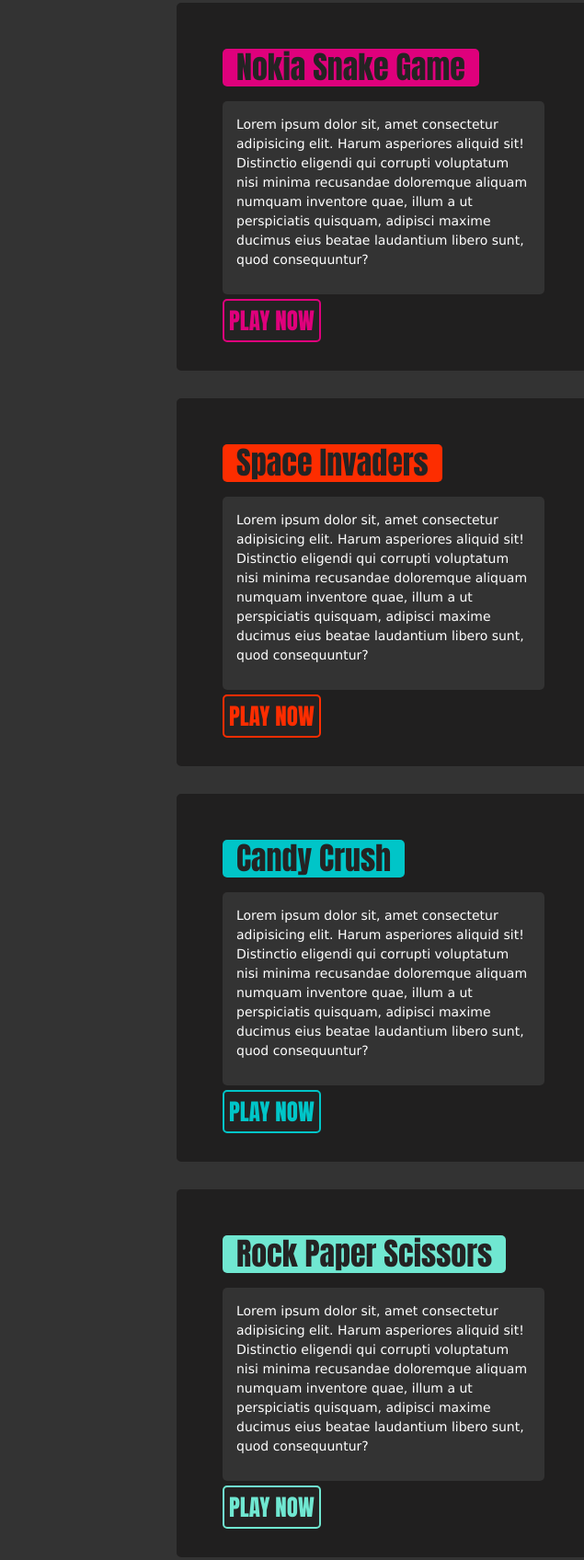
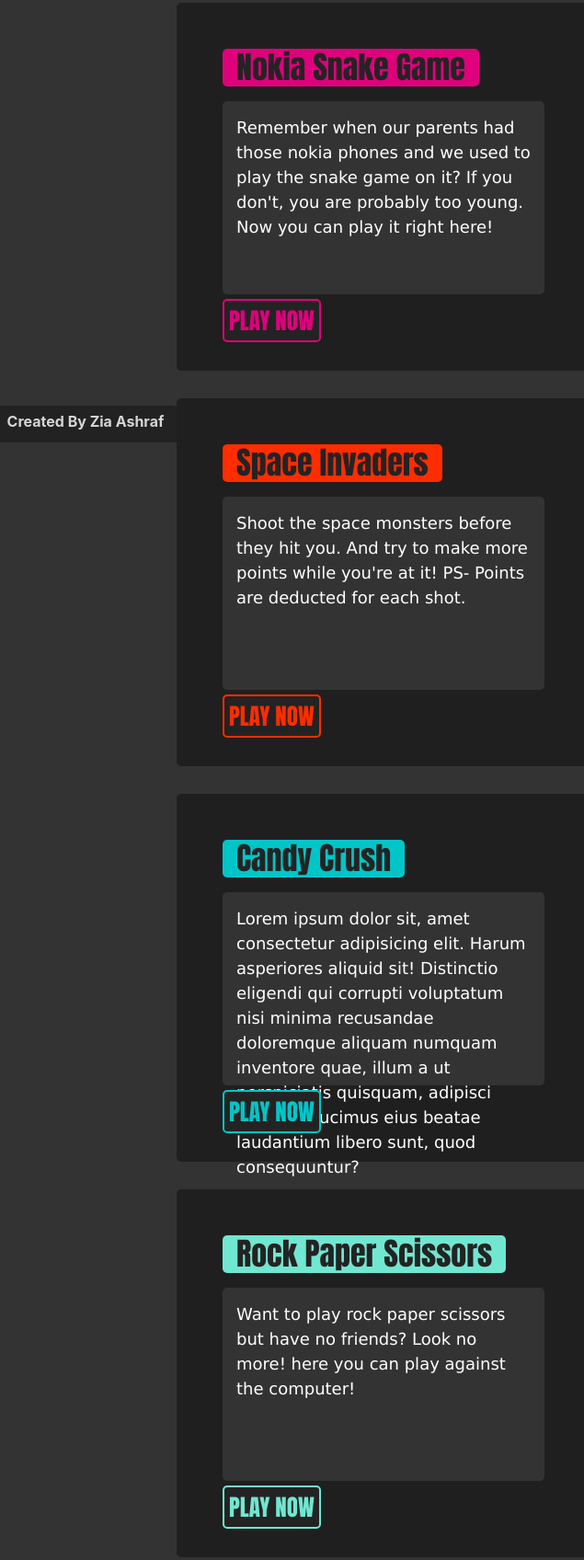
Before and after one commit to zia-ashraf/personalGames, a plain HTML site: page index.html in a window 1280 px wide. Shown: the part 319-2015 px from the top of the page at 92% size, 0-635 px from the left. Drawn offline with nearby package versions, Linux system fonts and the light colour scheme.

Commit message:
navbar and footer changes done

```diff
--- a/index.html
+++ b/index.html
@@ -56,12 +56,9 @@
             <h1>Nokia Snake Game</h1>
             <div class="games-desc">
               <p>
-                Lorem ipsum dolor sit, amet consectetur adipisicing elit. Harum
-                asperiores aliquid sit! Distinctio eligendi qui corrupti
-                voluptatum nisi minima recusandae doloremque aliquam numquam
-                inventore quae, illum a ut perspiciatis quisquam, adipisci
-                maxime ducimus eius beatae laudantium libero sunt, quod
-                consequuntur?
+                Remember when our parents had those nokia phones and we used to
+                play the snake game on it? If you don't, you are probably too
+                young. Now you can play it right here!
               </p>
             </div>
             <div class="playnow">
@@ -75,12 +72,9 @@
             <h1>Space Invaders</h1>
             <div class="games-desc">
               <p>
-                Lorem ipsum dolor sit, amet consectetur adipisicing elit. Harum
-                asperiores aliquid sit! Distinctio eligendi qui corrupti
-                voluptatum nisi minima recusandae doloremque aliquam numquam
-                inventore quae, illum a ut perspiciatis quisquam, adipisci
-                maxime ducimus eius beatae laudantium libero sunt, quod
-                consequuntur?
+                Shoot the space monsters before they hit you. And try to make
+                more points while you're at it! PS- Points are deducted for each
+                shot.
               </p>
             </div>
             <div class="playnow">
@@ -116,12 +110,8 @@
             <h1>Rock Paper Scissors</h1>
             <div class="games-desc">
               <p>
-                Lorem ipsum dolor sit, amet consectetur adipisicing elit. Harum
-                asperiores aliquid sit! Distinctio eligendi qui corrupti
-                voluptatum nisi minima recusandae doloremque aliquam numquam
-                inventore quae, illum a ut perspiciatis quisquam, adipisci
-                maxime ducimus eius beatae laudantium libero sunt, quod
-                consequuntur?
+                Want to play rock paper scissors but have no friends? Look no
+                more! here you can play against the computer!
               </p>
             </div>
             <div class="playnow">
@@ -137,12 +127,9 @@
             <h1>Wack A Mole</h1>
             <div class="games-desc">
               <p>
-                Lorem ipsum dolor sit, amet consectetur adipisicing elit. Harum
-                asperiores aliquid sit! Distinctio eligendi qui corrupti
-                voluptatum nisi minima recusandae doloremque aliquam numquam
-                inventore quae, illum a ut perspiciatis quisquam, adipisci
-                maxime ducimus eius beatae laudantium libero sunt, quod
-                consequuntur?
+                The moles have invaded and we need your help!! They come out
+                from these random holes, mock us and go back in. Click on them
+                to wack then and make them go away.
               </p>
             </div>
             <div class="playnow">
@@ -158,6 +145,6 @@
     </main>
   </body>
   <footer>
-    <p>Thanks for visiting!!</p>
+    <p>&nbsp; Created By Zia Ashraf</p>
   </footer>
 </html>
--- a/style.css
+++ b/style.css
@@ -42,12 +42,7 @@ main {
 .contacts-primary-card {
   width: 40% !important;
 }
-.contacts-icons {
-  font-size: 1rem;
-  font-family: -apple-system, BlinkMacSystemFont, "Segoe UI", Roboto, Oxygen,
-    Ubuntu, Cantarell, "Open Sans", "Helvetica Neue", sans-serif;
-  color: white;
-}
+
 #navbar ul {
   display: flex;
   align-items: center;
@@ -141,6 +136,7 @@ main {
 
 #game-list > div > div > div > p {
   font-family: Verdana, Geneva, Tahoma, sans-serif;
+  font-size: 18px;
 }
 #game-list div > img {
   display: block;
@@ -308,7 +304,15 @@ main {
 
 footer {
   background-color: rgb(32, 31, 31);
+  position: fixed;
+  bottom: 0;
   height: 2.5rem;
+  font-weight: bold;
+  font-family: -apple-system, BlinkMacSystemFont, "Segoe UI", Roboto, Oxygen,
+    Ubuntu, Cantarell, "Open Sans", "Helvetica Neue", sans-serif;
+  opacity: 0.8;
+  border-top-right-radius: 10px;
+  padding-right: 20px;
 }
 footer p {
   color: white;
```
Also changed, not shown: about.html (+1 -1 lines), contacts.html (+2 -2 lines), others.html (+1 -1 lines), about.css (deleted), app.js (deleted).
